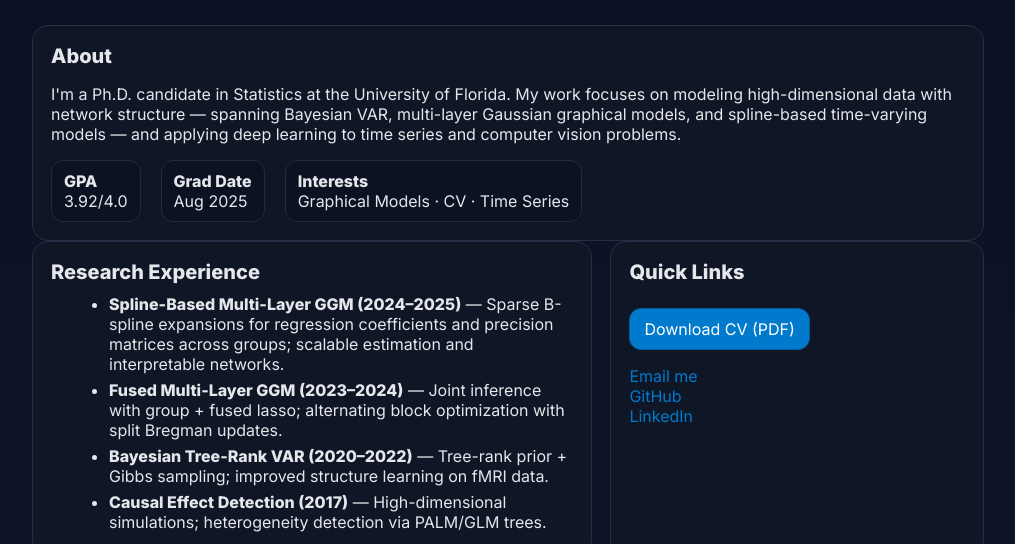
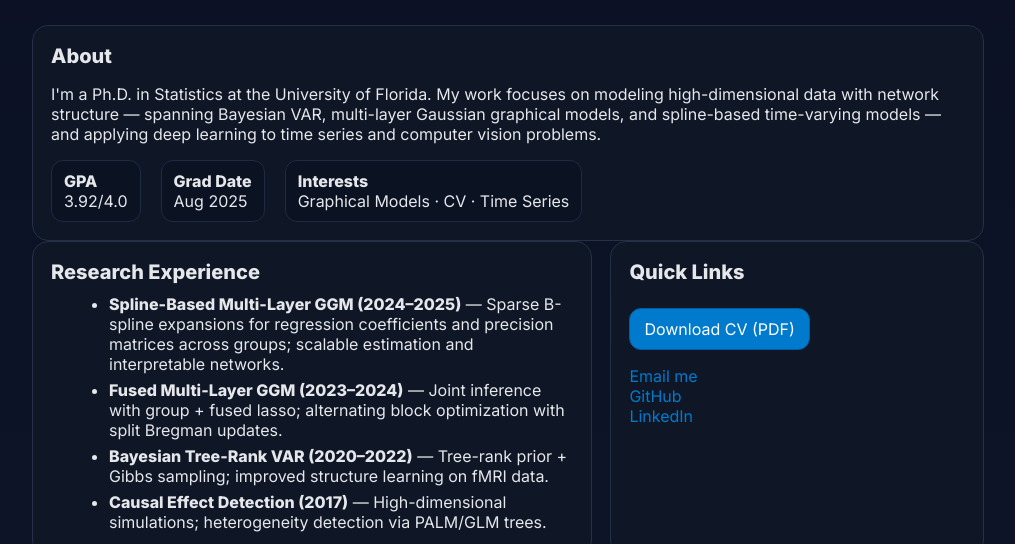
Before and after one commit to ZeyuYuwen96/zeyuyuwen96.github.io, a plain HTML site: page index.html in a window 1280 px wide. Shown: the part 256-800 px from the top of the page, without its empty margins (132-1147 px from the left). Drawn offline with Linux system fonts and the light colour scheme.

Commit message:
Update index.html

```diff
--- a/index.html
+++ b/index.html
@@ -78,7 +78,7 @@
 
     <section id="about" class="card">
       <h2>About</h2>
-      <p>I'm a Ph.D. candidate in Statistics at the University of Florida. My work focuses on modeling high-dimensional data with network structure — spanning Bayesian VAR, multi-layer Gaussian graphical models, and spline-based time-varying models — and applying deep learning to time series and computer vision problems.</p>
+      <p>I'm a Ph.D.  in Statistics at the University of Florida. My work focuses on modeling high-dimensional data with network structure — spanning Bayesian VAR, multi-layer Gaussian graphical models, and spline-based time-varying models — and applying deep learning to time series and computer vision problems.</p>
       <div class="kpi">
         <div><strong>GPA</strong><br>3.92/4.0</div>
         <div><strong>Grad Date</strong><br>Aug 2025</div>
```
